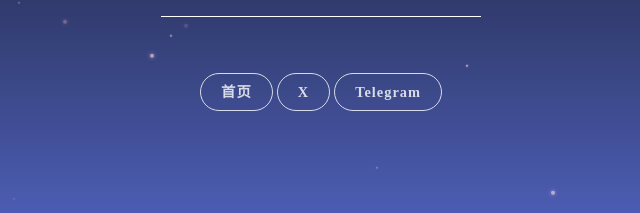
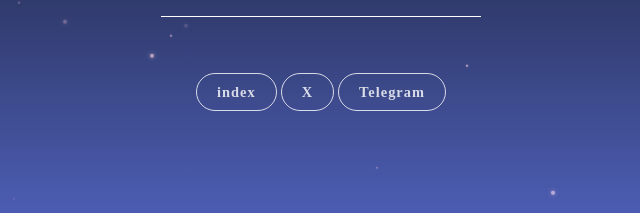
Before and after one commit to Deeplovememe/Deeplove_meme, a plain HTML site: page index.html in a window 1280 px wide. Shown: the part 364-577 px from the top of the page, 319-959 px from the left. Drawn offline with Linux system fonts and the light colour scheme.

Commit message:
Update index.html

```diff
--- a/index.html
+++ b/index.html
@@ -22,7 +22,7 @@
         <hr class="hr">
         <nav class="cover-navigation cover-navigation--primary">
             <ul class="navigation">
-                <li class="navigation__item"><a href="https://deeplove.space" target="_blank" title="首页">首页</a></li>
+                <li class="navigation__item"><a href="https://deeplove.space" target="_blank" title="index">index</a></li>
                 <li class="navigation__item"><a href="https://x.com/deeplove_meme" target="_blank" title="X">X</a></li>
                  <li class="navigation__item"><a href="https://t.me/Deeplove_meme" title="Telegram">Telegram</a></li>
             </ul>
```
